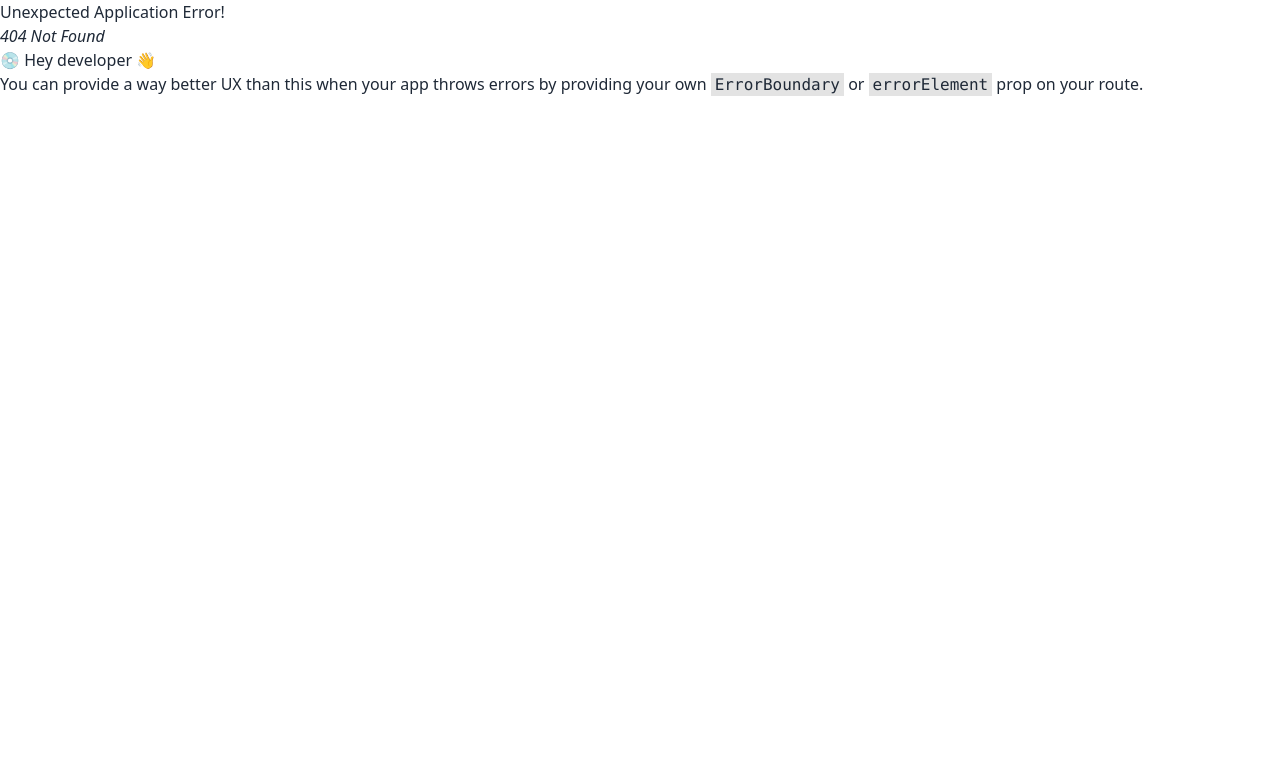
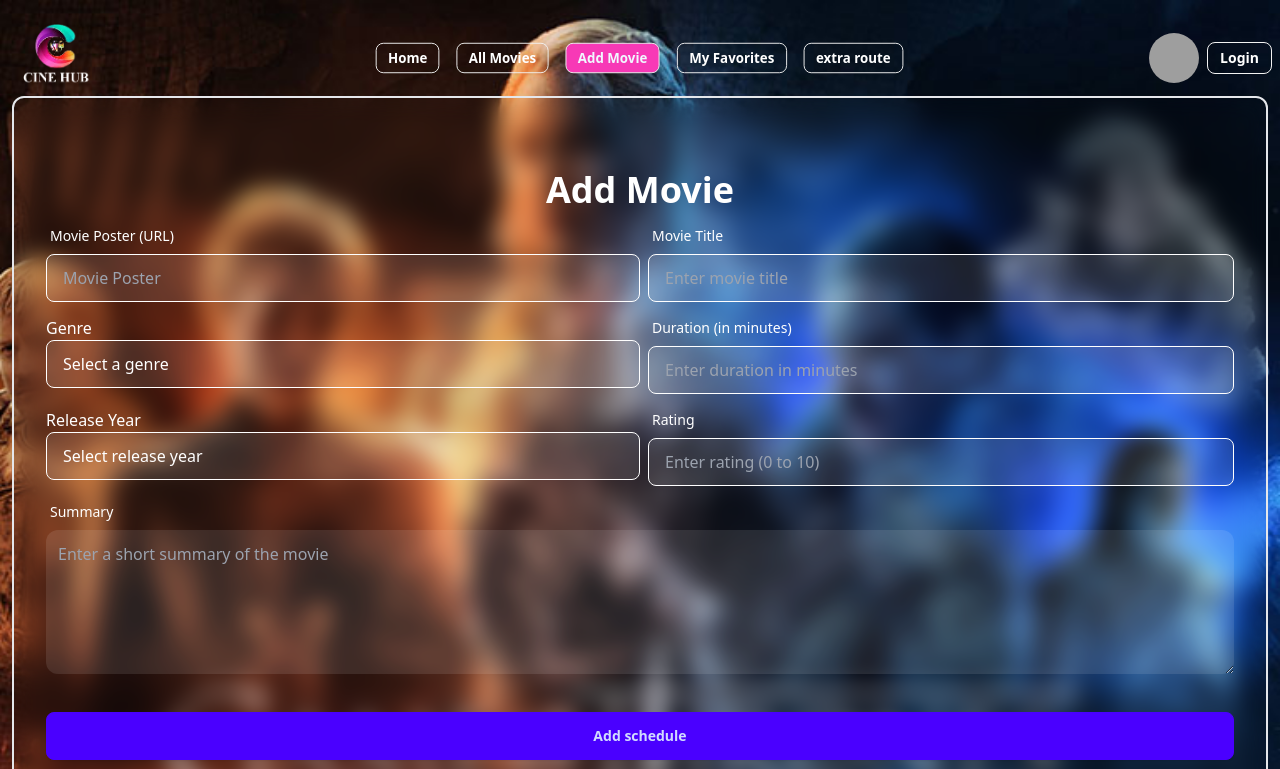
Before and after one commit to kausar017/cine-hub-client-side, a React (Vite) app: page /addmovie in a window 1280 px wide. Before the commit this address had no page. Shown: the top 769 px of the page. Built offline with nearby package versions, Linux system fonts and the light colour scheme; grey boxes are pictures that could not be loaded.

Commit message:
add movie data fatch if conditaion and error handaling done

```diff
--- /dev/null
+++ b/index.css
@@ -0,0 +1,6 @@
+body {
+    background-image: url('/src/assets/carasol-1.jpg');
+    background-size: cover; /* পুরো স্ক্রিন জুড়ে ইমেজ কভার করবে */
+    background-repeat: no-repeat; /* ইমেজ রিপিট হবে না */
+    background-position: center; /* ইমেজকে সেন্টারে পজিশন করবে */
+  }
--- a/index.html
+++ b/index.html
@@ -1,13 +1,17 @@
 <!doctype html>
-<html   lang="en">
+<html lang="en">
+
 <head>
   <meta charset="UTF-8" />
   <link rel="icon" type="image/svg+xml" href="/vite.svg" />
+  <link rel="stylesheet" href="./index.css">
   <meta name="viewport" content="width=device-width, initial-scale=1.0" />
-    <title>Vite + React</title>
-  </head >
+  <title>CINE | HUB</title>
+</head>
+
 <body>
   <div id="root"></div>
   <script type="module" src="/src/main.jsx"></script>
 </body>
+
 </html>
--- a/src/Components/LayOut/MainLayOut.jsx
+++ b/src/Components/LayOut/MainLayOut.jsx
@@ -8,7 +8,7 @@ const MainLayOut = () => {
             {/* Navbar */}
             <Navbar></Navbar>
             {/* OutLet */}
-            <div className="min-h-[calc(100vh-250px)]">
+            <div className="min-h-[calc(100vh)]">
                 <Outlet></Outlet>
             </div>
             {/* Footer */}
--- /dev/null
+++ b/src/Components/Pages/AddMovie/AddMovie.jsx
@@ -0,0 +1,138 @@
+
+const AddMovie = () => {
+
+    const handalSubmit = e => {
+        e.preventDefault();
+        const form = e.target;
+        const url = form.url.value;
+        const title = form.title.value;
+        const genre = form.genre.value;
+        const duration = form.duration.value;
+        const Release = form.Release.value;
+        const rating = form.rating.value;
+        const Summary = form.Summary.value;
+        const movieData = { url, title, genre, duration, Release, rating, Summary }
+        console.log(movieData);
+        // validation
+
+        if (!url || !url.startsWith('http')) {
+            return alert("Please enter a valid URL.")
+        }
+        if (!title) {
+            return alert("Day cannot be empty.")
+        }
+        if (!genre) {
+            return alert("Please select a genre.")
+        }
+        if (!duration || duration < 60) {
+            return alert("Duration must be 60 minutes.")
+        }
+        if (!Release) {
+            return alert("Please select a release year.")
+        }
+        if (!rating) {
+            return alert('please provaide a rating')
+        }
+        if (!Summary || Summary.length < 10) {
+            return alert("Summary must be at least 10 characters long.")
+        }
+
+        fetch('http://localhost:5000/movies', {
+            method: 'POST',
+            headers: {
+                'content-Type': 'application/json'
+            },
+            body: JSON.stringify(movieData)
+        })
+            .then(res => res.json())
+            .then(data => {
+                console.log(data);
+                if (data.insertedId) {
+                    alert("Movie added successfully!")
+                }
+            })
+            .catch(error => {
+                console.log(error);
+                alert("Failed to add movie. Please try again.")
+            })
+    }
+
+
+    return (
+        <div>
+            <div className="flex flex-col justify-center pt-24 items-center min-h-screen container mx-auto p-3">
+                <div className="card border-2 rounded-xl  w-full py-10 backdrop-blur-md">
+                    <form onSubmit={handalSubmit} className="card-body">
+                        <h1 className="text-center text-4xl font-bold text-white">Add Movie </h1>
+                        <div className="form-control grid md:grid-cols-2 md:space-x-2">
+                            <div>
+                                <label className="label">
+                                    <span className="label-text text-white">Movie Poster (URL)</span>
+                                </label>
+                                <input type="url" name="url" placeholder="Movie Poster" className="input input-bordered text-white border-white w-full bg-white/10" />
+                            </div>
+                            <div>
+                                <label className="label">
+                                    <span className="label-text text-white">Movie Title</span>
+                                </label>
+                                <input type="text" name="title" placeholder="Enter movie title" className="input input-bordered  text-white border-white w-full bg-white/10" />
+                            </div>
+                        </div>
+
+                        <div className="form-control grid md:grid-cols-2 items-center md:space-x-2">
+                            <div>
+                                <label className=" text-white">Genre</label>
+                                <select id="dayInput" name="genre" className="input input-bordered  text-white border-white w-full bg-white/10">
+                                    <option className="text-black" value="">Select a genre</option>
+                                    <option className="text-black" value="Comedy">Comedy</option>
+                                    <option className="text-black" value="Drama">Drama</option>
+                                    <option className="text-black" value="Horror">Horror</option>
+                                    <option className="text-black" value="Action">Action</option>
+                                    <option className="text-black" value="Romance">Romance</option>
+                                </select>
+                            </div>
+                            <div>
+                                <label className="label">
+                                    <span className="label-text text-white">Duration (in minutes)</span>
+                                </label>
+                                <input type="number" name="duration" placeholder="Enter duration in minutes" className="input input-bordered  text-white border-white w-full bg-white/10" />
+                            </div>
+                        </div>
+
+                        <div className="form-control grid md:grid-cols-2 items-center md:space-x-2">
+                            <div>
+                                <label className=" text-white">Release Year</label>
+                                <select id="dayInput" name="Release" className="input input-bordered  text-white border-white w-full bg-white/10">
+                                    <option className="text-black" value="">Select release year</option>
+                                    <option className="text-black" value="2024">2024</option>
+                                    <option className="text-black" value="2023">2023</option>
+                                    <option className="text-black" value="2022">2022</option>
+                                    <option className="text-black" value="2021">2021</option>
+                                </select>
+                            </div>
+                            <div>
+                                <label className="label">
+                                    <span className="label-text text-white">Rating</span>
+                                </label>
+                                <input type="number" name="rating" placeholder="Enter rating (0 to 10)" min="0" max="10" step="0.1" className="input input-bordered  text-white border-white w-full bg-white/10" />
+                            </div>
+                        </div>
+                        <div>
+                            <label className="label">
+                                <span className="label-text text-white">Summary</span>
+                            </label>
+                            <textarea name="Summary" id="" rows="5" className=" text-white border-white w-full bg-white/10 p-3 rounded-xl outline-none" placeholder="Enter a short summary of the movie"></textarea>
+                            {/* <textarea name="" id="" rows="10"></textarea> */}
+                        </div>
+
+                        <div className="form-control mt-6">
+                            <button className="btn btn-primary">Add schedule</button>
+                        </div>
+                    </form>
+                </div>
+            </div>
+        </div>
+    );
+};
+
+export default AddMovie;
--- /dev/null
+++ b/src/Components/Pages/AllMovies/AllMovies.jsx
@@ -0,0 +1,10 @@
+
+const AllMovies = () => {
+    return (
+        <div className="pt-[100px]">
+            All movie
+        </div>
+    );
+};
+
+export default AllMovies;
--- a/src/Components/Pages/Bannar/Bannar.jsx
+++ b/src/Components/Pages/Bannar/Bannar.jsx
@@ -27,10 +27,10 @@ const Bannar = () => {
                 modules={[Autoplay, Pagination, Navigation]}
                 className="mySwiper"
             >
-                <SwiperSlide><img className='h-[100vh] w-full  bg-no-repeat' src={image1} alt="Slide 1" /></SwiperSlide>
-                <SwiperSlide><img className='h-[100vh] w-full ' src={image2} alt="Slide 2" /></SwiperSlide>
-                <SwiperSlide><img className='h-[100vh] w-full ' src={image3} alt="Slide 3" /></SwiperSlide>
-                <SwiperSlide><img className='h-[100vh] w-full ' src={image4} alt="Slide 4" /></SwiperSlide>
+                <SwiperSlide><img className='h-[100vh] w-full max-sm:object-cover' src={image1} alt="Slide 1" /></SwiperSlide>
+                <SwiperSlide><img className='h-[100vh] w-full max-sm:object-cover' src={image2} alt="Slide 2" /></SwiperSlide>
+                <SwiperSlide><img className='h-[100vh] w-full max-sm:object-cover' src={image3} alt="Slide 3" /></SwiperSlide>
+                <SwiperSlide><img className='h-[100vh] w-full max-sm:object-cover' src={image4} alt="Slide 4" /></SwiperSlide>
             </Swiper>
         </div>
     ); object-cover
--- a/src/Components/Pages/Footer/Footer.jsx
+++ b/src/Components/Pages/Footer/Footer.jsx
@@ -6,7 +6,7 @@ const Footer = () => {
     return (
         <div>
            <div>
-            <footer className="footer footer-center bg-base-200">
+            <footer className="footer footer-center border-2 backdrop-blur-sm  text-white rounded py-3">
                 <aside>
                     <img className='w-[100px]' src={logo} alt="" />
                     <p>
--- a/src/Components/Pages/Navbar/Navbar.jsx
+++ b/src/Components/Pages/Navbar/Navbar.jsx
@@ -3,12 +3,12 @@ import './Navbar.css';
 import logo from '../../../assets/cina hub logo.png'
 const Navbar = () => {
     const link = <>
-        <div className="space-x-3">
-            <NavLink to={'/'} className="btn btn-sm bg-transparent"><button>Home</button></NavLink>
-            <NavLink to={'/'} className="btn btn-sm bg-transparent"><button>All Movies</button></NavLink>
-            <NavLink to={'/'} className="btn btn-sm bg-transparent"><button>Add Movie</button></NavLink>
-            <NavLink to={'/'} className="btn btn-sm bg-transparent"><button>My Favorites</button></NavLink>
-            <NavLink to={'/'} className="btn btn-sm bg-transparent"><button>extra route</button></NavLink>
+        <div className="space-x-3 flex max-sm:flex-col bg-transparent">
+            <NavLink to={'/'} className="btn btn-sm bg-transparent text-white"><button>Home</button></NavLink>
+            <NavLink to={'/allmovie'} className="btn btn-sm bg-transparent text-white"><button>All Movies</button></NavLink>
+            <NavLink to={'/addmovie'} className="btn btn-sm bg-transparent text-white"><button>Add Movie</button></NavLink>
+            <NavLink to={'/'} className="btn btn-sm bg-transparent text-white"><button>My Favorites</button></NavLink>
+            <NavLink to={'/'} className="btn btn-sm bg-transparent text-white"><button>extra route</button></NavLink>
         </div>
     </>
     return (
@@ -19,7 +19,7 @@ const Navbar = () => {
                         <div tabIndex={0} role="button" className="btn btn-ghost lg:hidden">
                             <svg
                                 xmlns="http://www.w3.org/2000/svg"
-                                className="h-5 w-5"
+                                className="h-8 w-8 text-white"
                                 fill="none"
                                 viewBox="0 0 24 24"
                                 stroke="currentColor">
@@ -32,7 +32,7 @@ const Navbar = () => {
                         </div>
                         <ul
                             tabIndex={0}
-                            className="menu menu-sm dropdown-content bg-base-100 rounded-box z-[1] mt-3 w-52 p-2 shadow">
+                            className="menu menu-sm dropdown-content rounded-box z-[1] mt-3 w-52 p-2 shadow">
                             {link}
                         </ul>
                     </div>
@@ -47,7 +47,7 @@ const Navbar = () => {
                 </div>
                 <div className="navbar-end space-x-2">
                     <div ><img className="w-[50px] h-[50px] rounded-full cursor-pointer" src="https://i.postimg.cc/yxBM0XS4/user.png" alt="" /></div>
-                    <Link to={'/login'} className="btn btn-sm ">Login</Link>
+                    <Link to={'/login'} className="btn btn-sm bg-transparent text-white">Login</Link>
                 </div>
             </div>
         </div>
```
Also changed, not shown: src/Components/Router/Router.jsx (+10 -0 lines), src/assets/cina hub logo.png. Lines whose indentation alone changed are shown as unchanged.
